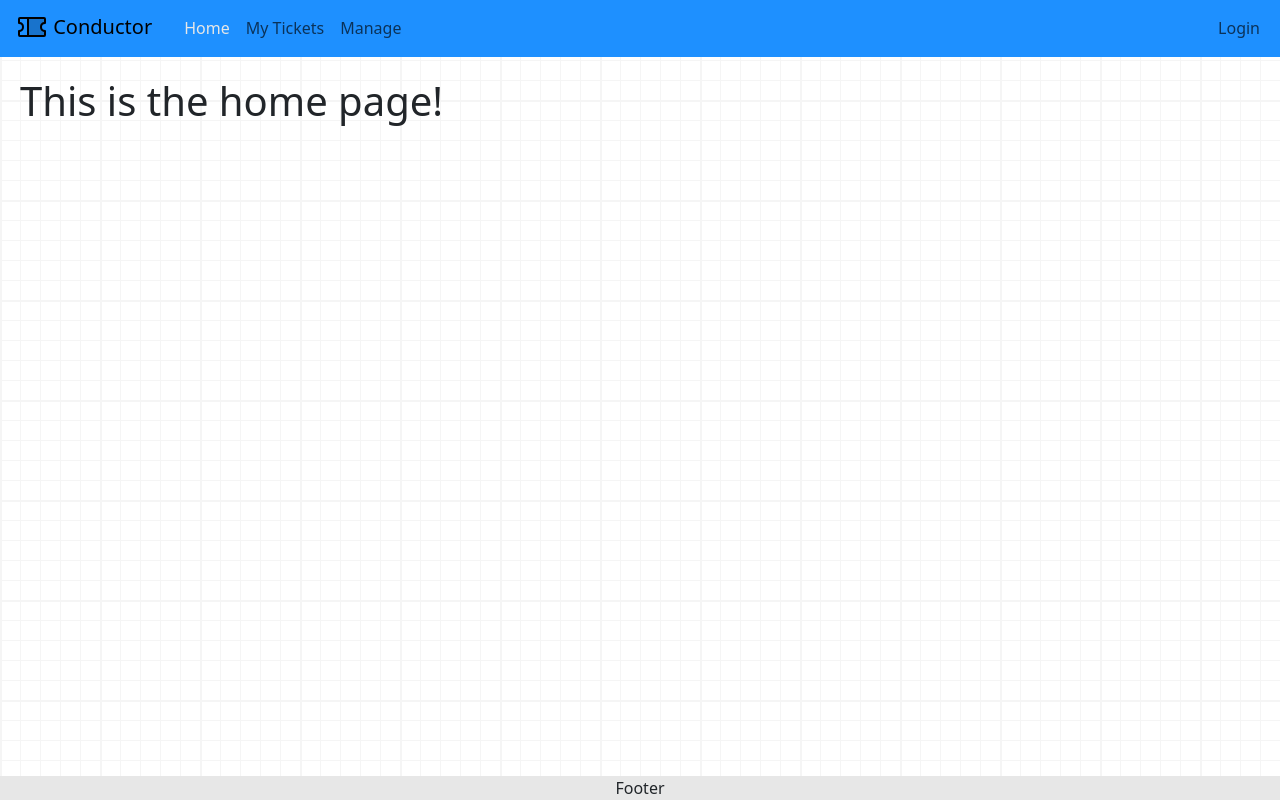
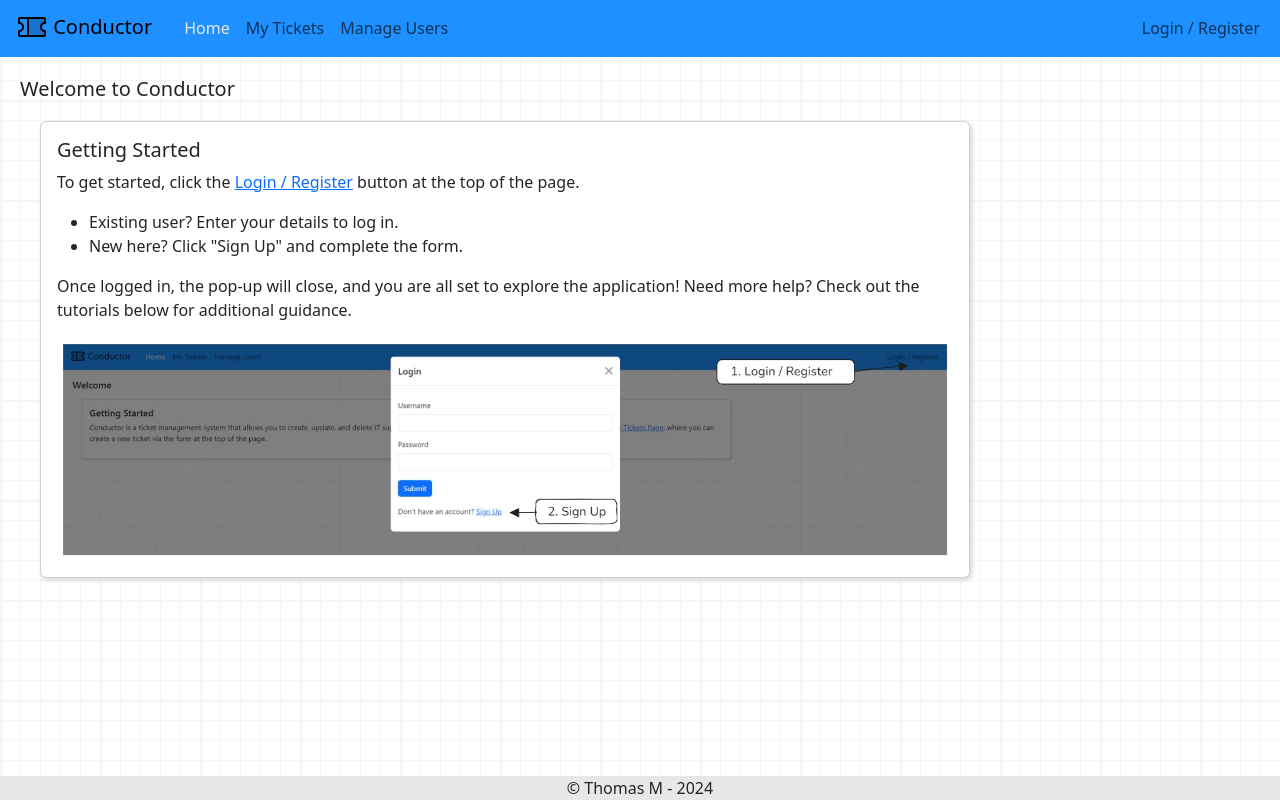
Before and after one commit to thomasmcr/SEA-Programming-Project, a FastAPI app: page / in a window 1280 px wide. Run offline with FastAPI, Linux system fonts and the light colour scheme; some libraries are stand-ins or nearby versions.

Commit message:
Added basic login tutorial to home page

```diff
--- a/src/static/css/global.css
+++ b/src/static/css/global.css
@@ -29,6 +29,7 @@
 
 td, th{
     vertical-align: middle;
+    text-align: center;
 }
 
 body {
--- a/src/templates/components/create_ticket_form.html
+++ b/src/templates/components/create_ticket_form.html
@@ -3,11 +3,11 @@
         <form method="post" action="/" style="display: flex; flex-wrap: wrap;" id="createTicketForm">
             <div class="mb-3" style="flex-basis: 100%;">
                 <label for="titleInput" class="form-label">Title</label>
-                <input type="text" class="form-control" id="titleInput" name="title" required />
+                <input type="text" class="form-control" id="titleInput" name="title" required placeholder="Title"/>
             </div>
             <div class="mb-3" style="flex-basis: 100%;">
                 <label for="contentInput" class="form-label">Content</label>
-                <textarea type="text" class="form-control" id="contentInput" name="content" required></textarea>
+                <textarea type="text" class="form-control" id="contentInput" name="content" required rows="5" placeholder="Enter some details about your issue"></textarea>
             </div>
             <p id="ticketFormInfo"></p>
             <div style="flex-basis: 100%;">
--- a/src/templates/components/navbar.html
+++ b/src/templates/components/navbar.html
@@ -11,11 +11,11 @@
             <ul class="navbar-nav mb-2 mb-lg-0">
                 <li class="nav-item"><a class="nav-link {% if page == '/' %}active{% endif %}" href="/">Home</a></li>
                 <li class="nav-item"><a class="nav-link {% if page == '/my-tickets-page' %}active{% endif %}" href="/my-tickets-page">My Tickets</a></li>
-                <li class="nav-item"><a class="nav-link {% if page == '/admin-dashboard-page' %}active{% endif %}" href="/admin-dashboard-page">Manage</a></li>
+                <li class="nav-item"><a class="nav-link {% if page == '/admin-dashboard-page' %}active{% endif %}" href="/admin-dashboard-page">Manage Users</a></li>
             </ul>
             <ul class="navbar-nav ms-auto mb-2 mb-lg-0">
                 {% if not user %}
-                    <li class="nav-item" id="loginButton"><a class="nav-link" href="#" data-bs-toggle="modal" data-bs-target="#loginModal">Login</a></li>
+                    <li class="nav-item" id="loginButton"><a class="nav-link" href="#" data-bs-toggle="modal" data-bs-target="#loginModal">Login / Register</a></li>
                 {% endif %}
                 {% if user %}
                     <li class="nav-item dropdown" id="profile">
--- a/src/templates/layout.html
+++ b/src/templates/layout.html
@@ -20,7 +20,9 @@
     {% include "/components/navbar.html" %}
     <div id="content" style="padding: 20px">{% block content %}{% endblock %}</div>
     <div id="footer" style="position: fixed; bottom: 0; left: 0; width: 100%; background-color: var(--secondary); text-align: center;">
-        {% block footer %}Footer{% endblock %}
+        {% block footer %}
+            © Thomas M - 2024
+        {% endblock %}
     </div>
     <div id="modals">
         {% block modals %}
--- a/src/templates/pages/home.html
+++ b/src/templates/pages/home.html
@@ -2,5 +2,19 @@
 {% block title %}Home{% endblock %}
 {% block head %}{{ super() }}{% endblock %}
 {% block content %}
-<h1>This is the home page!</h1>
+<h1 style="font-size: 20px;">Welcome to Conductor</h1>
+<div class="card w-75" style="margin: 20px; box-shadow: 2px 2px 5px lightgray;">
+    <div class="card-body">
+        <h1 style="font-size: 20px;">Getting Started</h1>
+        <p>
+            To get started, click the <a href="#" data-bs-toggle="modal" data-bs-target="#loginModal">Login / Register</a> button at the top of the page.
+            <ul>
+                <li>Existing user? Enter your details to log in.</li>
+                <li>New here? Click "Sign Up" and complete the form.</li>
+            </ul>
+            Once logged in, the pop-up will close, and you are all set to explore the application! Need more help? Check out the tutorials below for additional guidance.
+        </p>
+        <img class="card-img" src="{{ url_for('static', path='images/tutorial/tutorial_login.png')}}" alt="Card image cap">
+    </div>
+</div>
 {% endblock %}
--- a/src/templates/pages/view_ticket.html
+++ b/src/templates/pages/view_ticket.html
@@ -29,7 +29,7 @@
             <p id="ticket-content" style="margin-bottom: 20px; display: block;" class="edit-disabled">
                 {{ ticket.content }}
             </p>
-            <textarea id="edit-content" class="form-control edit-enabled" rows="4" style="display: none; margin-bottom: 20px; field-sizing: content;">
+            <textarea id="edit-content" class="form-control edit-enabled" style="display: none; margin-bottom: 20px; field-sizing: content;">
                 {{- ticket.content -}}
             </textarea>
 
```
Also changed, not shown: src/static/images/tutorial/tutorial_login.png (added), src/tickets.db.
